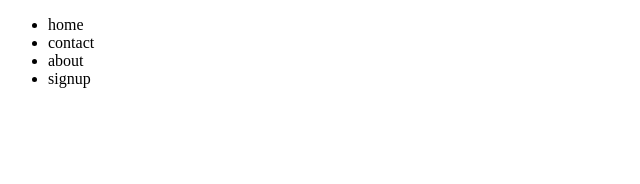
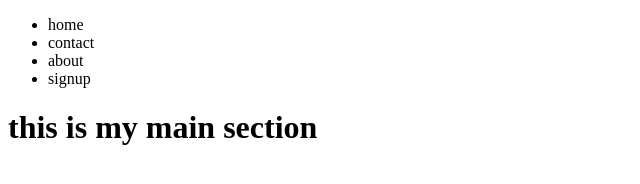
Before and after one commit to RajanYadav1162/git-learning, a plain HTML site: page index.html in a window 1280 px wide. Shown: the whole page, without its empty margins (0-640 px from the left). Drawn offline with Linux system fonts and the light colour scheme.

Commit message:
add main section

```diff
--- a/index.html
+++ b/index.html
@@ -14,5 +14,9 @@
         <li>signup</li>
       </ul>
     </nav>
+
+    <main>
+      <h1>this is my main section</h1>
+    </main>
   </body>
 </html>
```
